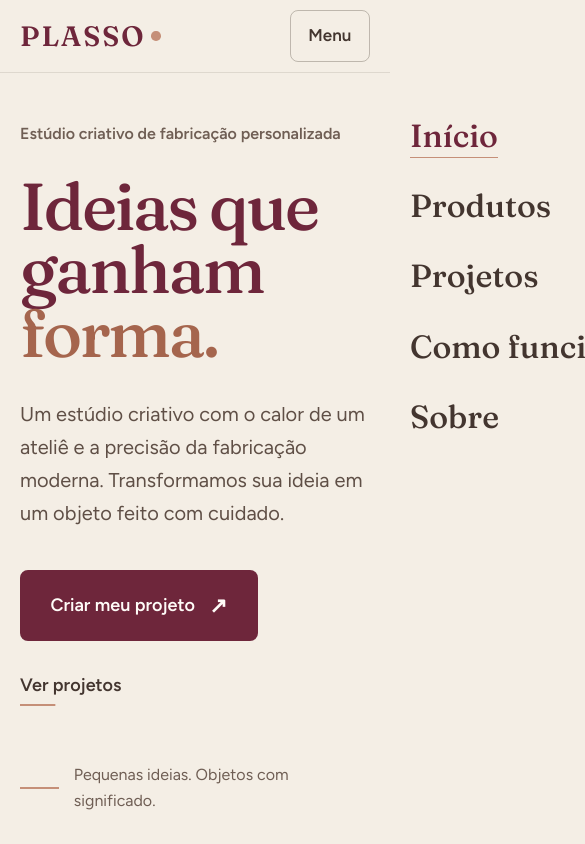
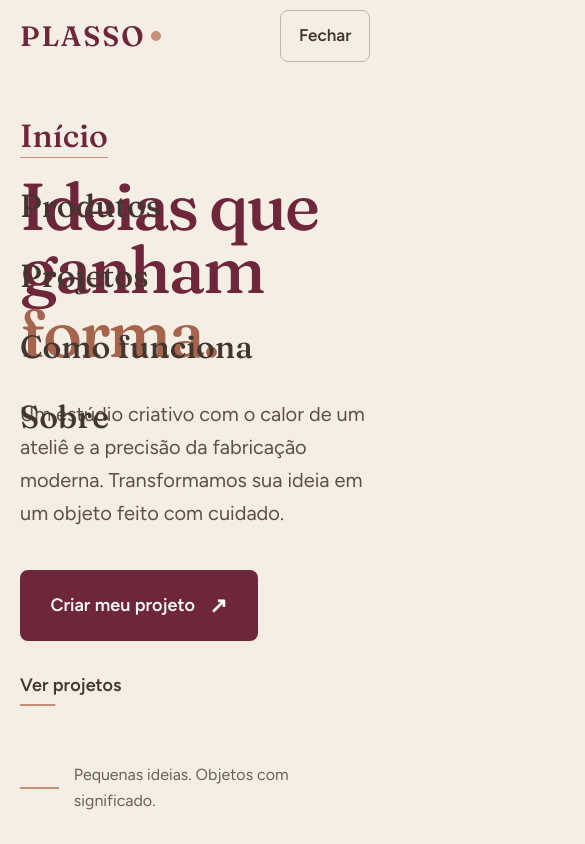
Before and after one commit to Emilyms-tech/Plasso, a plain HTML site: page index.html in a window 390 px wide. Both pictures are taken after a click on the button "Menu". Shown: the top 844 px of the page, 585 px wide, since content can reach past the window. Drawn offline with Linux system fonts and the light colour scheme.

Commit message:
Criando JS

```diff
--- /dev/null
+++ b/js/main.js
@@ -0,0 +1,10 @@
+const toggle = document.querySelector('.menu-toggle');
+const nav = document.querySelector('.navigation');
+const setMenu = open => {
+  nav.classList.toggle('is-open', open);
+  toggle.setAttribute('aria-expanded', open);
+  toggle.textContent = open ? 'Fechar' : 'Menu';
+};
+toggle?.addEventListener('click', () => setMenu(!nav.classList.contains('is-open')));
+nav?.addEventListener('click', e => { if (e.target.closest('a')) setMenu(false); });
+addEventListener('keydown', e => { if (e.key === 'Escape') setMenu(false); });
```
Also changed, not shown: css/style.css (+3 -7 lines).
